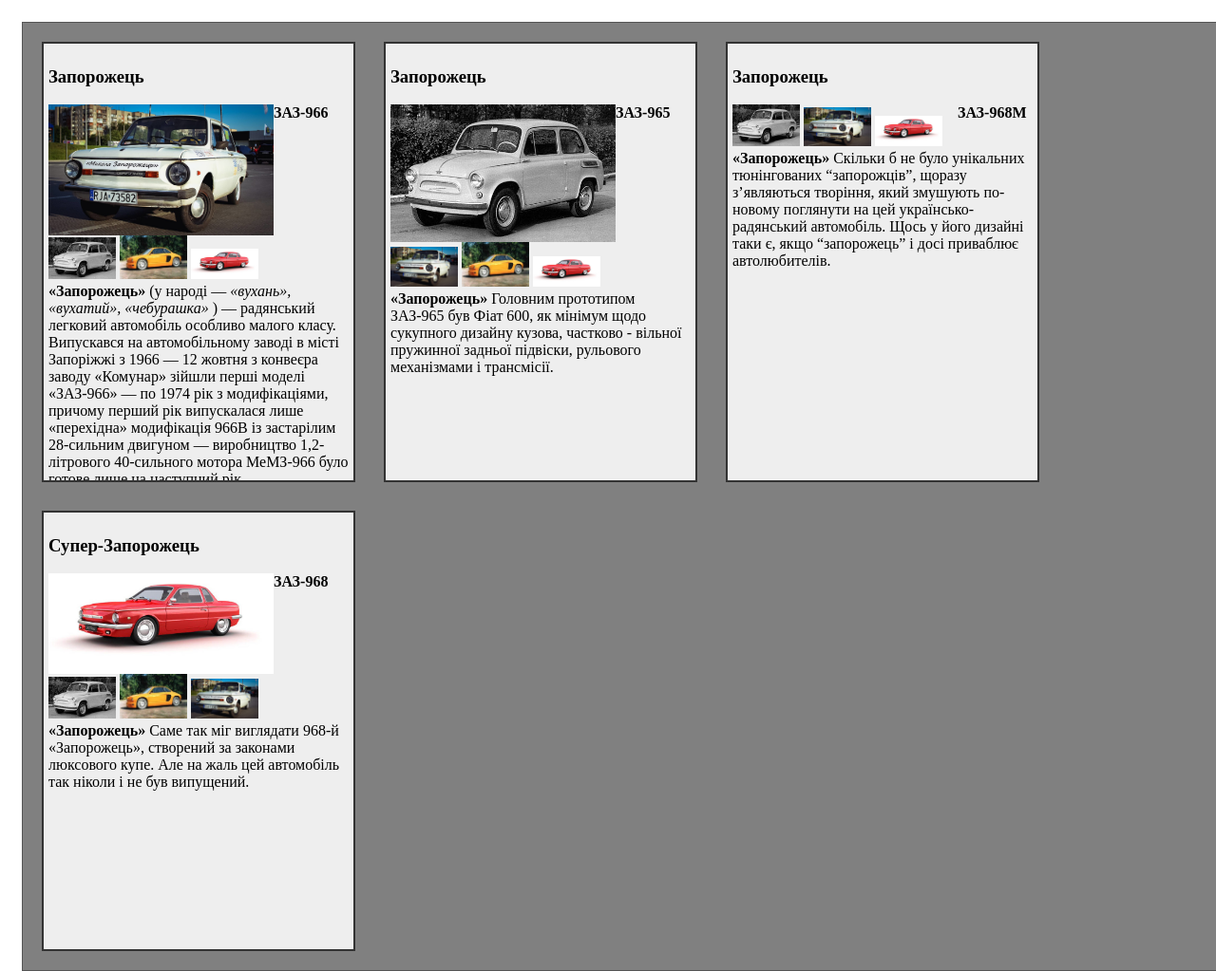
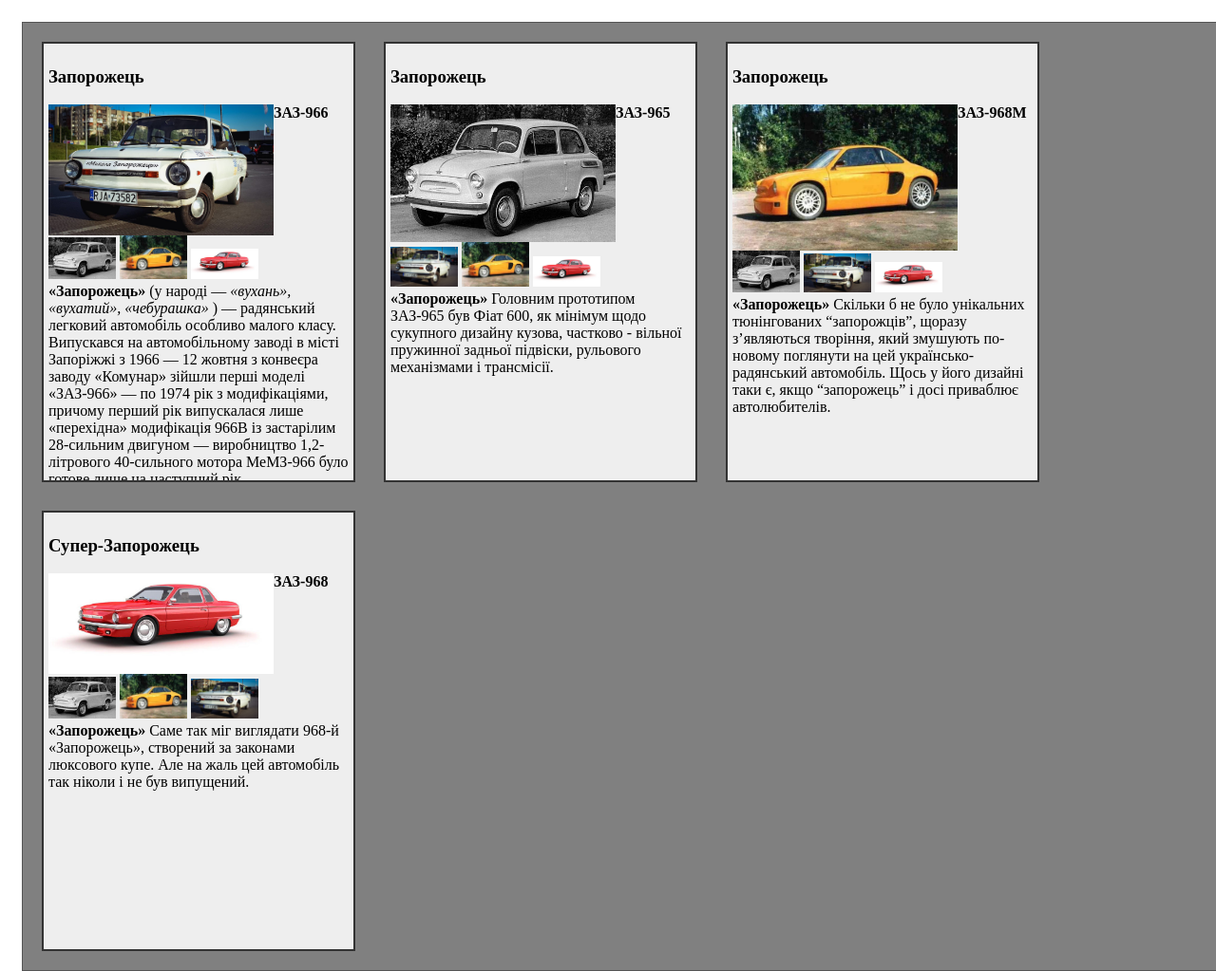
Before and after one commit to TeacherWOWa/TeacherWOWa.github.io, a plain HTML site: page Tema5/index2.html in a window 1280 px wide. Shown: the whole page at 95% size. Drawn offline with Linux system fonts and the light colour scheme.

Commit message:
Update index2.html

```diff
--- a/Tema5/index2.html
+++ b/Tema5/index2.html
@@ -40,7 +40,7 @@
 				<h3> Запорожець</h3>
 				<p>
 					<div class="photo">
-						<img class="logo src="20.jpg">
+						<img class="logo" src="20.jpg">
 						<div class="smal-line">
 							<img class="logo_2" src="10.jpg">
 							<img class="logo_2" src="zp.jpg">
```
